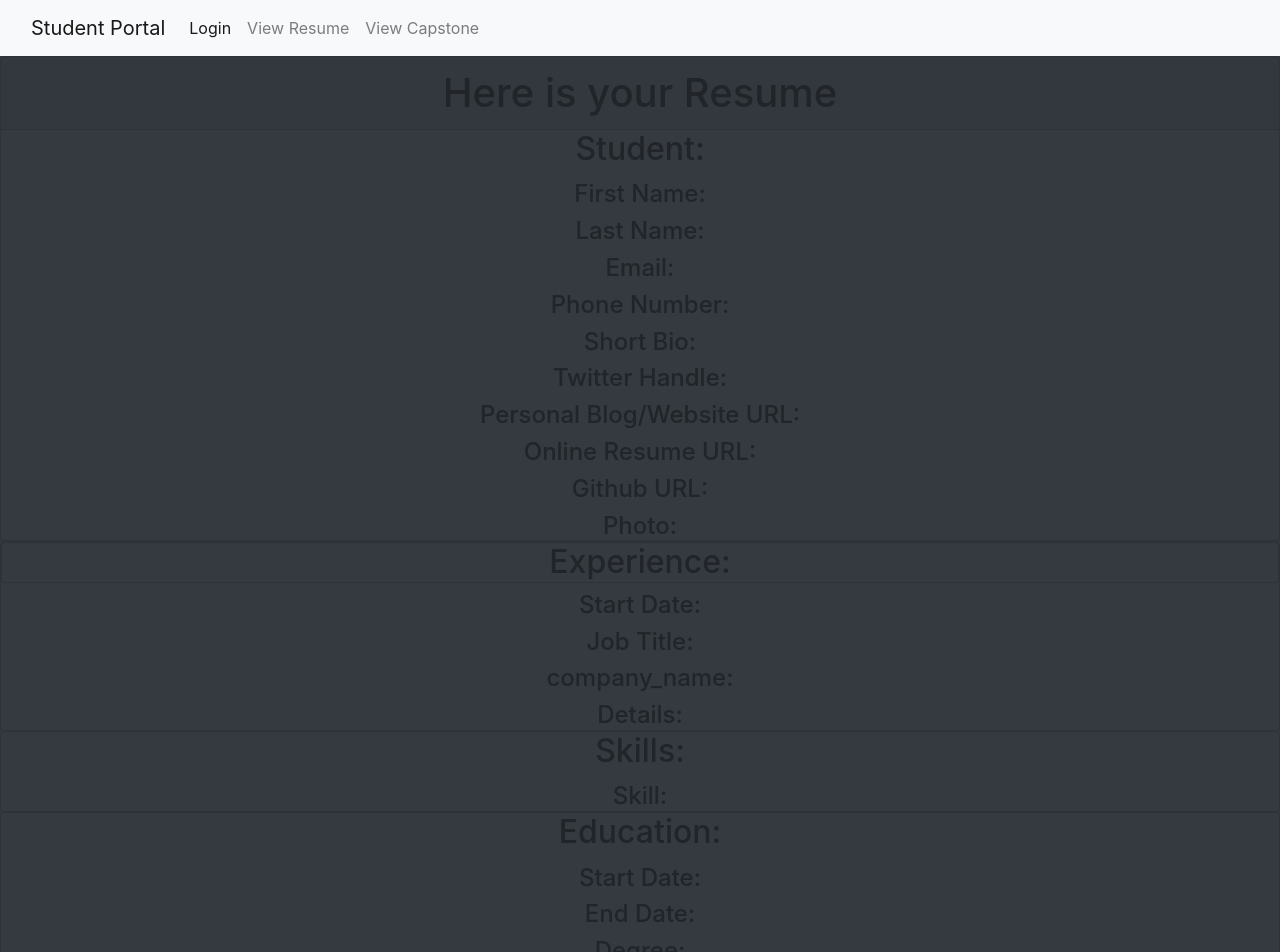
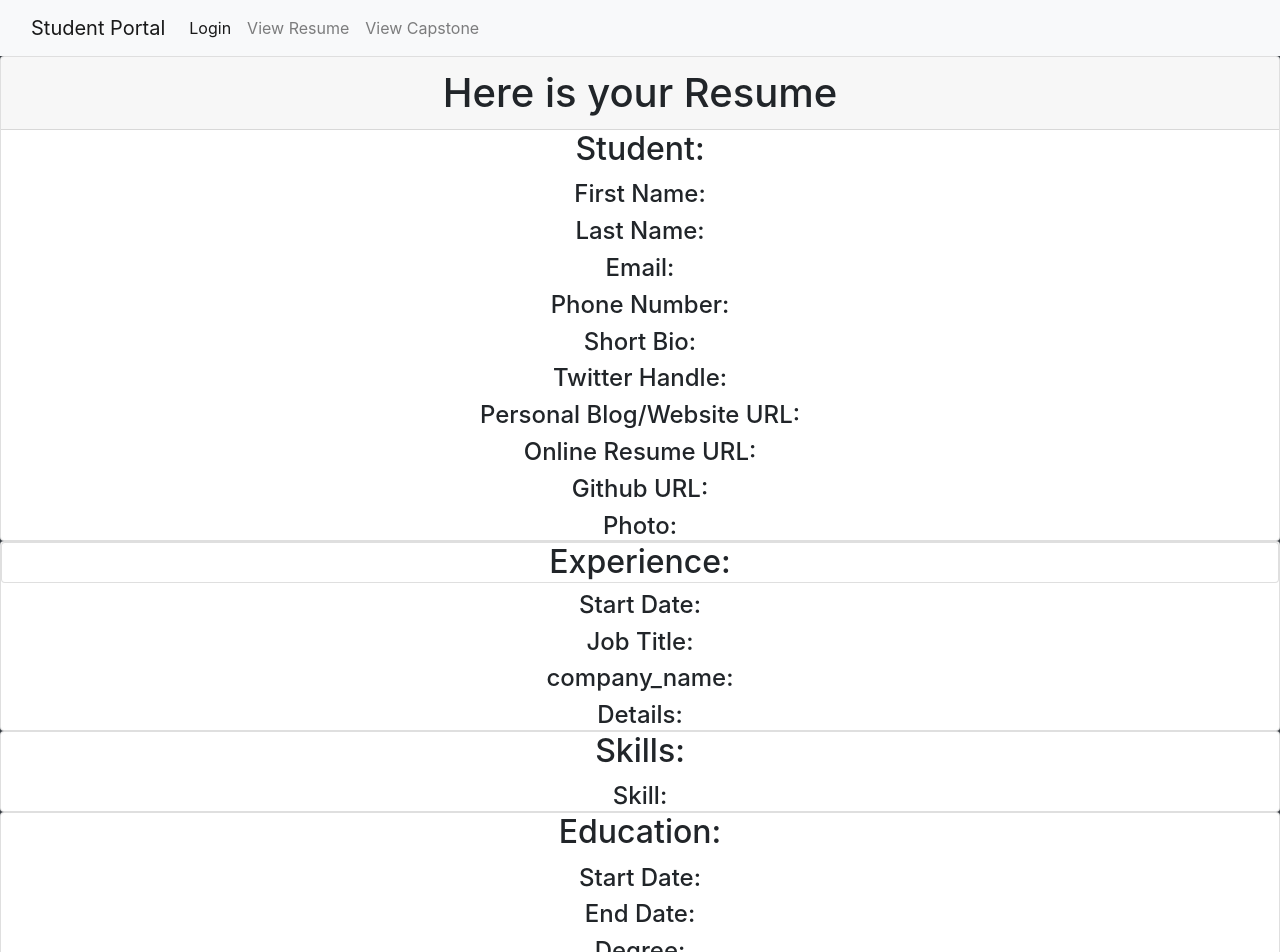
Before and after one commit to SymensJeffrey/student-portal-vue, a Vue app: page /ViewResume in a window 1280 px wide. Shown: the top 952 px of the page. Built offline with nearby package versions, Linux system fonts and the light colour scheme.

Commit message:
final commit

```diff
--- a/src/views/ViewResume.vue
+++ b/src/views/ViewResume.vue
@@ -1,6 +1,6 @@
 <template>
   <div class="resumes-show" style="width 18rem">
-    <div class="card text-center bg-dark">
+    <div class="card text-center">
       <h1 class="card-header">{{ message }}</h1>
       <h2 class="card-title">Student:</h2>
       <h4 class="card-text">First Name: {{ student.first_name }}</h4>
@@ -14,19 +14,19 @@
       <h4 class="card-text">Github URL: {{ student.github_url }}</h4>
       <h4 class="card-text" >Photo: {{ student.photo }}</h4>
     </div>
-    <div class ="card text-center bg-dark" >
-      <h2 class="card title bg-dark">Experience:</h2>
+    <div class ="card text-center " >
+      <h2 class="card title">Experience:</h2>
       <h4 class="card-text">Start Date: {{ experience.start_date }} </h4>
       <h4 class="card-text"End Date: {{ experience.end_date }} </h4>
       <h4 class="card-text">Job Title: {{ experience.job_title }} </h4>
       <h4 class="card-text">company_name: {{ experience.company_name }} </h4>
       <h4 class="card-text">Details: {{ experience.details}} </h4>
     </div>
-    <div class="card text-center bg-dark">
+    <div class="card text-center">
       <h2 class="card-title">Skills:</h2>
       <h4 class="card-text">Skill: {{ skills.name }} </h4>
     </div>
-    <div class="card text-center bg-dark">
+    <div class="card text-center">
       <h2 class="card-title">Education:</h2>
       <h4 class="card-text">Start Date: {{ education.start_date }}</h4>
       <h4 class="card-text">End Date: {{ education.end_date }}</h4>
```
